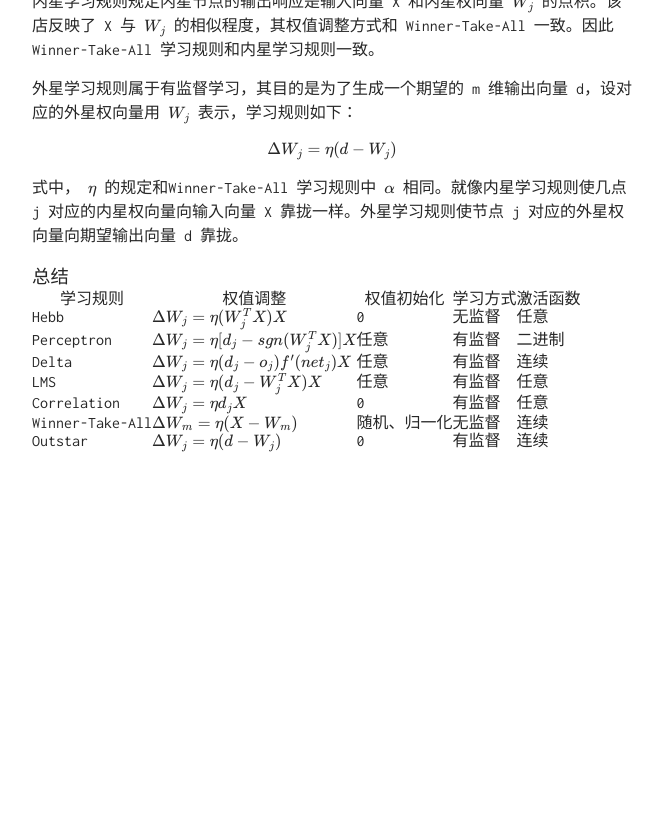
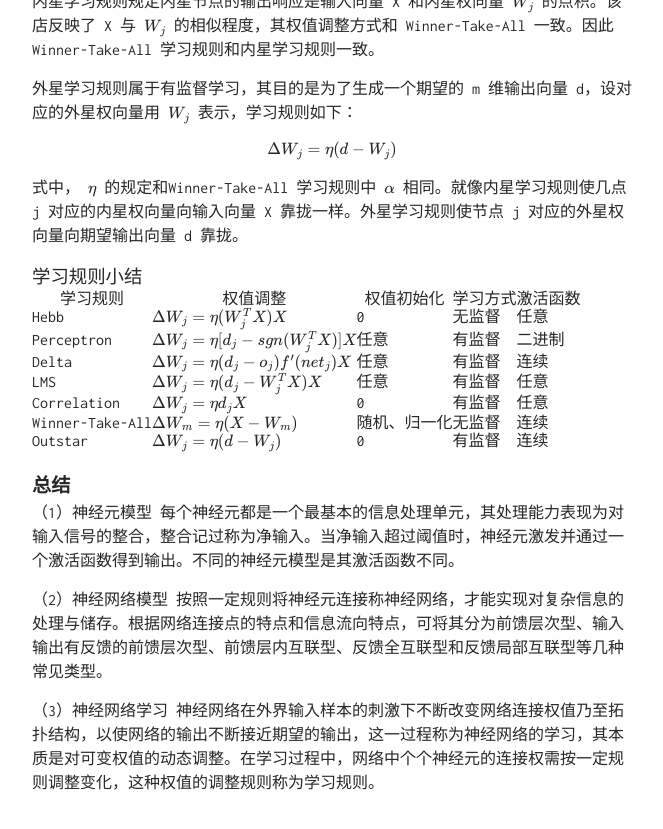
Before and after one commit to TobiahShaw/TobiahShaw.github.io, a Jekyll site: the page built from _posts/2019-09-19-learning-rule-of-nn.md, in a window 1280 px wide and 900 px high, scrolled down 4444 px. Shown: the top 829 px of the window, without its empty margins (308-971 px from the left). Built offline with Jekyll 4.4.1, drawn with Linux system fonts in a browser that asks for light colours; our own code applies the rules of GitHub Pages for plain Markdown files; formulas are drawn with MathJax 3; before the commit the page ends 4986 px from its top, so only the background shows below that.

Commit message:
summary;

```diff
--- a/_posts/2019-09-19-learning-rule-of-nn.md
+++ b/_posts/2019-09-19-learning-rule-of-nn.md
@@ -171,7 +171,7 @@ $$ \Delta W_j =\eta(d - W_j) $$
 
 式中， $ \eta $ 的规定和Winner-Take-All 学习规则中 $ \alpha $ 相同。就像内星学习规则使几点 j 对应的内星权向量向输入向量 X 靠拢一样。外星学习规则使节点 j 对应的外星权向量向期望输出向量 d 靠拢。
 
-### 总结
+### 学习规则小结
 
 学习规则 | 权值调整 | 权值初始化 | 学习方式| 激活函数
 - | - | - | - | -
@@ -182,3 +182,11 @@ LMS | $ \Delta W_j = \eta(d_j - W_j^T X) X $ | 任意 | 有监督 | 任意
 Correlation | $ \Delta W_j = \eta d_j X $ | 0 | 有监督 | 任意
 Winner-Take-All | $ \Delta W_m = \eta (X - W_m) $ | 随机、归一化 | 无监督 | 连续
 Outstar | $ \Delta W_j =\eta(d - W_j) $ | 0 | 有监督 | 连续
+
+## 总结
+
+（1）神经元模型 每个神经元都是一个最基本的信息处理单元，其处理能力表现为对输入信号的整合，整合记过称为净输入。当净输入超过阈值时，神经元激发并通过一个激活函数得到输出。不同的神经元模型是其激活函数不同。
+
+（2）神经网络模型 按照一定规则将神经元连接称神经网络，才能实现对复杂信息的处理与储存。根据网络连接点的特点和信息流向特点，可将其分为前馈层次型、输入输出有反馈的前馈层次型、前馈层内互联型、反馈全互联型和反馈局部互联型等几种常见类型。
+
+（3）神经网络学习 神经网络在外界输入样本的刺激下不断改变网络连接权值乃至拓扑结构，以使网络的输出不断接近期望的输出，这一过程称为神经网络的学习，其本质是对可变权值的动态调整。在学习过程中，网络中个个神经元的连接权需按一定规则调整变化，这种权值的调整规则称为学习规则。
```
